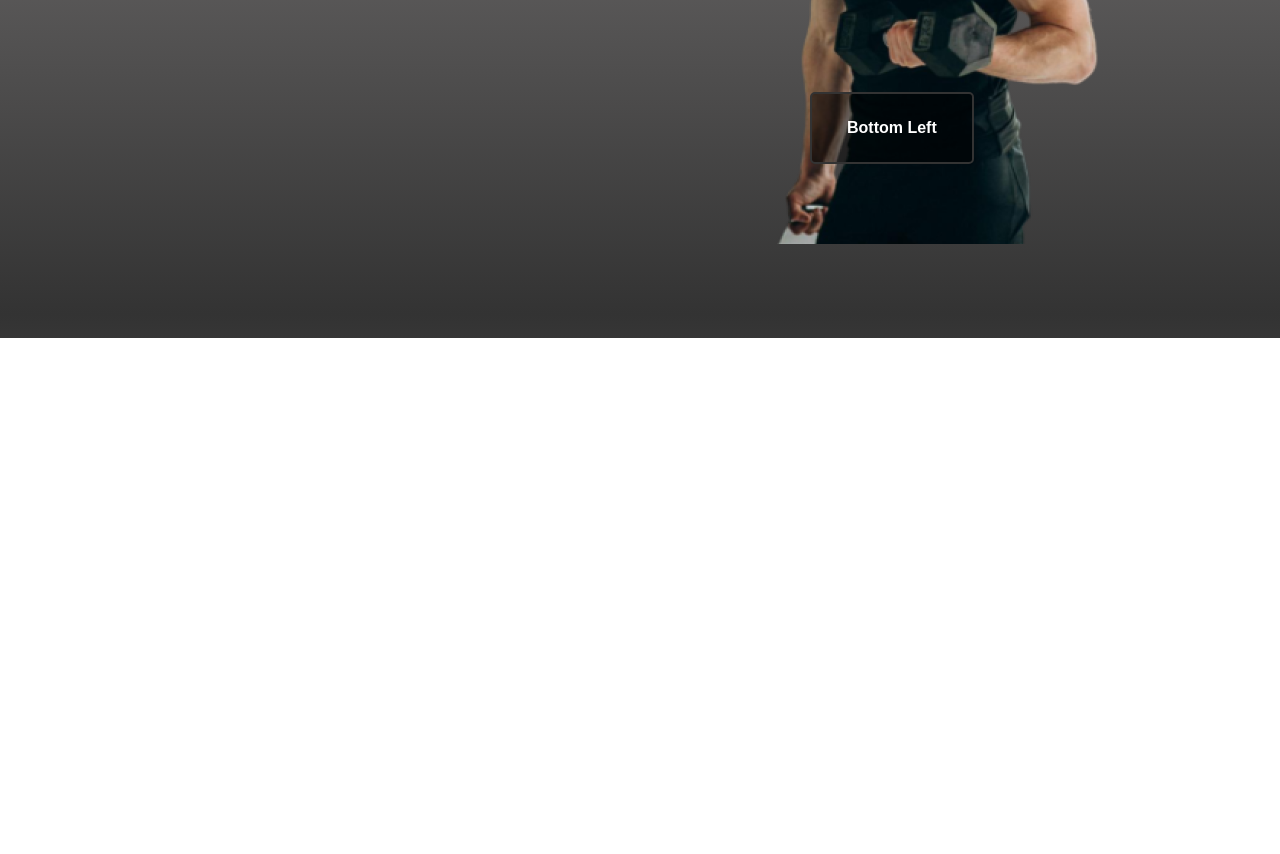
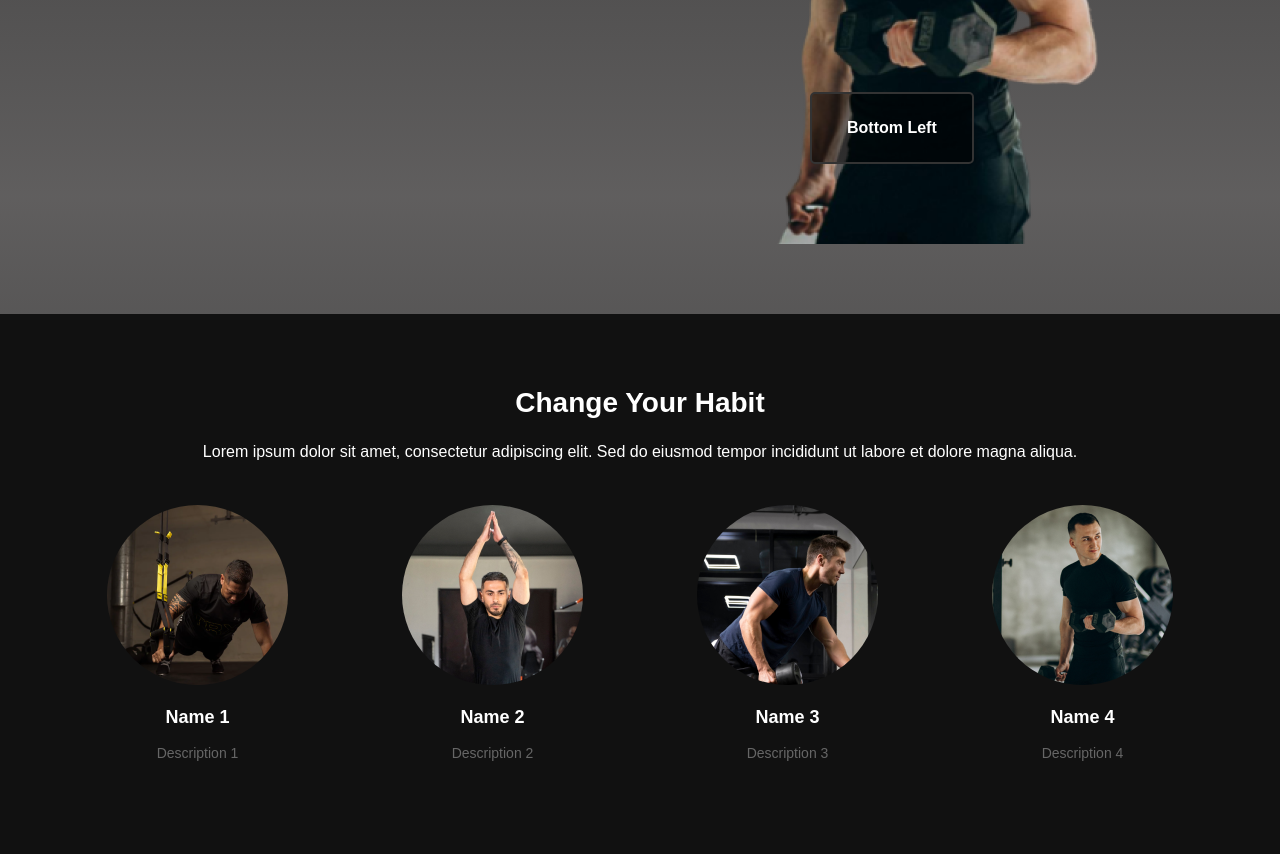
Before and after one commit to Anas1347/assignment-b10-2, a plain HTML site: page index.html in a window 1280 px wide. Shown: the part 462-1316 px from the top of the page. Before the commit the page ends 800 px from the top, so only its background shows below. Drawn offline with Linux system fonts and the light colour scheme.

Commit message:
habit section done

```diff
--- a/Styles/styles.css
+++ b/Styles/styles.css
@@ -158,3 +158,75 @@ nav {
         right: -10px; /* Adjust position for smaller screens */
     }
 }
+
+/* 2nd section style */
+.habit-section {
+    padding: 50px;
+    background-color: #f2f2f2;
+    text-align: center;
+    background: #111111;
+}
+
+.habit-section h2 {
+    color: #fff;
+    font-size: 28px;
+    font-weight: bold;
+    margin-bottom: 20px;
+}
+
+.habit-section p {
+    font-size: 16px;
+    line-height: 1.6;
+    margin-bottom: 30px;
+    color: #fff;
+
+}
+
+.habit-images {
+    display: flex;
+    justify-content: center;
+    align-items: flex-start;
+    flex-wrap: wrap;
+}
+
+.habit-image {
+    width: 25%; /* Four images per row */
+    padding: 10px;
+    box-sizing: border-box;
+    text-align: center;
+}
+
+.habit-image img {
+    max-width: 100%;
+    height: auto;
+    border-radius: 50%;
+}
+
+.habit-info {
+    margin-top: 10px;
+}
+
+.habit-info h3 {
+    font-size: 18px;
+    margin-bottom: 5px;
+    color: #fff;
+
+}
+
+.habit-info p {
+    font-size: 14px;
+    color: #666;
+}
+
+/* Responsive Design */
+@media (max-width: 576px) {
+    .habit-images {
+        flex-direction: column; /* Display images in a column on smaller screens */
+        align-items: center;
+    }
+
+    .habit-image {
+        width: 100%; /* Full width for images on smaller screens */
+        margin-bottom: 20px; /* Space between images */
+    }
+}
--- a/index.html
+++ b/index.html
@@ -43,6 +43,41 @@
             <img src="../images/Images 2.png" alt="Background Image">
         </div>
     </section>
+    <!-- 2nd section -->
+    <section class="habit-section">
+        <h2>Change Your Habit</h2>
+        <p>Lorem ipsum dolor sit amet, consectetur adipiscing elit. Sed do eiusmod tempor incididunt ut labore et dolore magna aliqua.</p>
+        <div class="habit-images">
+            <div class="habit-image">
+                <img src="./images/image 3.png" alt="Image 1">
+                <div class="habit-info">
+                    <h3>Name 1</h3>
+                    <p>Description 1</p>
+                </div>
+            </div>
+            <div class="habit-image">
+                <img src="\./images/image 2.png" alt="Image 2">
+                <div class="habit-info">
+                    <h3>Name 2</h3>
+                    <p>Description 2</p>
+                </div>
+            </div>
+            <div class="habit-image">
+                <img src="./images/image 4.png" alt="Image 3">
+                <div class="habit-info">
+                    <h3>Name 3</h3>
+                    <p>Description 3</p>
+                </div>
+            </div>
+            <div class="habit-image">
+                <img src="./images/image 5.png" alt="Image 4">
+                <div class="habit-info">
+                    <h3>Name 4</h3>
+                    <p>Description 4</p>
+                </div>
+            </div>
+        </div>
+    </section>
 
   </body>
 </html>
```
